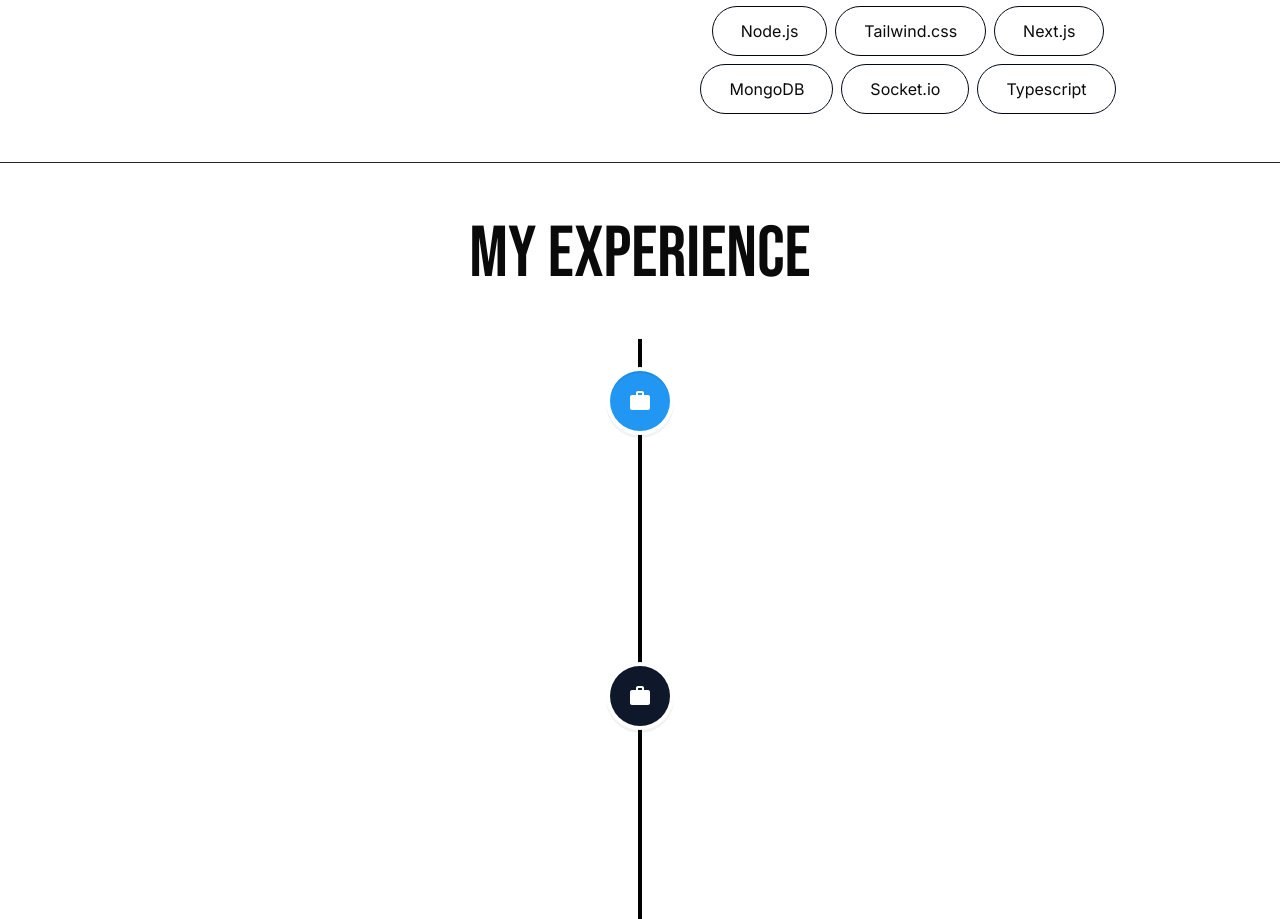
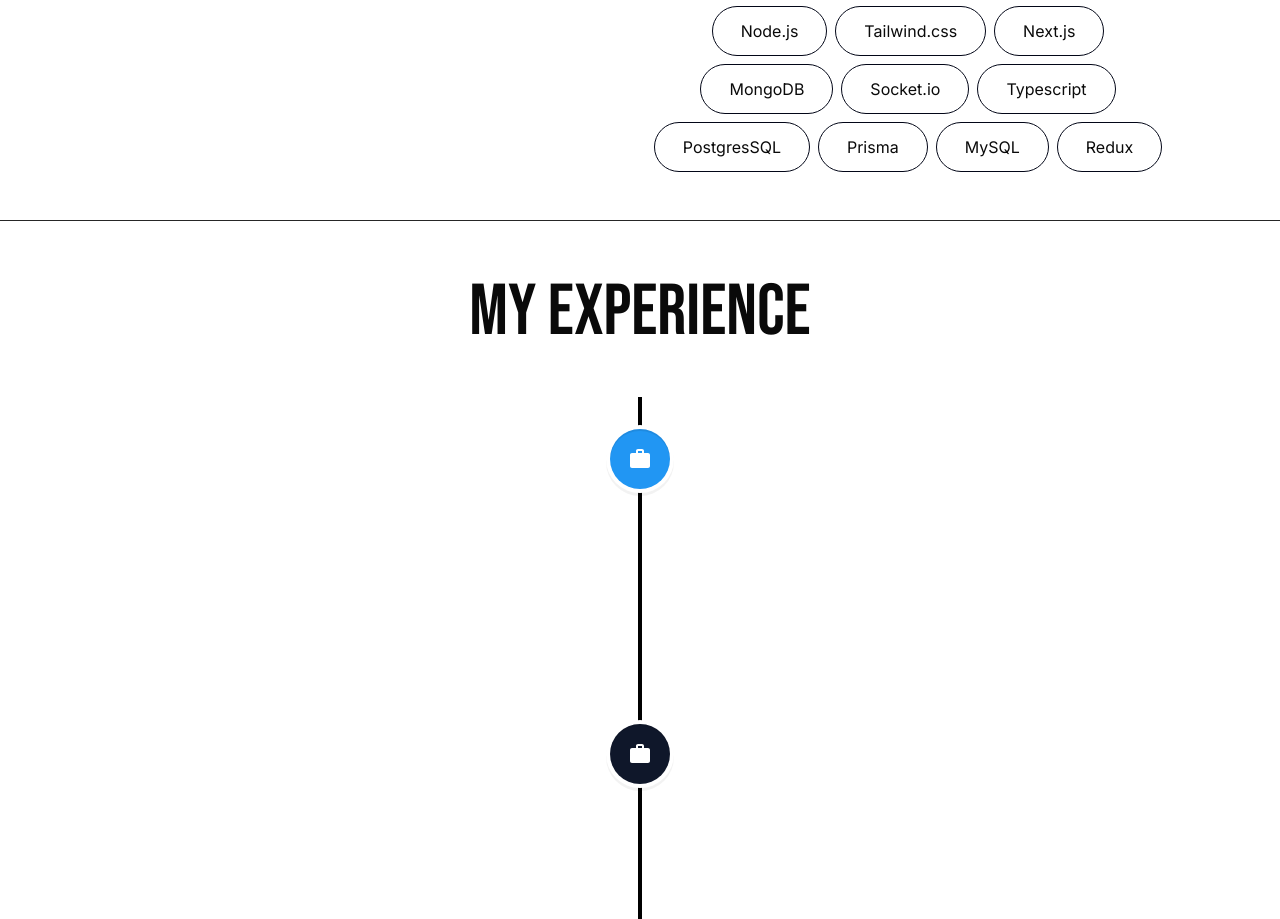
Before and after one commit to nvenkm/7naveennn, a Next.js app: page / in a window 1280 px wide. Shown: the part 2057-2976 px from the top of the page. Built offline with nearby package versions, Linux system fonts and the light colour scheme.

Commit message:
Skills, resume updated

```diff
--- a/src/components/Experience.tsx
+++ b/src/components/Experience.tsx
@@ -20,16 +20,15 @@ const Experience = () => {
   });
   const { theme } = useTheme();
 
-
   //Style for black experience cards
-  const blackContentStyle = { backgroundColor: "#0f172a",color: "#fff",  }
-  const blackIconStyle = { background: "#0f172a", color: "#fff", }
-  const blackContentArrowStyle = { borderRight: "7px solid  #0f172a" }
+  const blackContentStyle = { backgroundColor: "#0f172a", color: "#fff" };
+  const blackIconStyle = { background: "#0f172a", color: "#fff" };
+  const blackContentArrowStyle = { borderRight: "7px solid  #0f172a" };
 
   //Style for blue experience cards
-  const blueContentStyle = { background: "rgb(33, 150, 243)", color: "#fff" }
-  const blueIconStyle ={ background: "rgb(33, 150, 243)", color: "#fff" }
-  const blueContentArrowStyle = { borderRight: "7px solid  rgb(33, 150, 243)" }
+  const blueContentStyle = { background: "rgb(33, 150, 243)", color: "#fff" };
+  const blueIconStyle = { background: "rgb(33, 150, 243)", color: "#fff" };
+  const blueContentArrowStyle = { borderRight: "7px solid  rgb(33, 150, 243)" };
   return (
     <Section id="experience" divClassName="md:flex-col">
       {/* Heading */}
@@ -43,7 +42,7 @@ const Experience = () => {
             visible={inView}
             contentStyle={blueContentStyle}
             contentArrowStyle={blueContentArrowStyle}
-            date="December 2024 - Present"
+            date="December 2024 - March 2025"
             dateClassName="text-white md:text-black dark:text-white"
             iconStyle={blueIconStyle}
             icon={<MdWork />}
--- a/src/data/Skills.js
+++ b/src/data/Skills.js
@@ -9,4 +9,8 @@ export const skills = [
   "MongoDB",
   "Socket.io",
   "Typescript",
+  "PostgresSQL",
+  "Prisma",
+  "MySQL",
+  "Redux",
 ];
```
Also changed, not shown: public/image.png, 1 other file (tests, documents, lock files or other folders).
